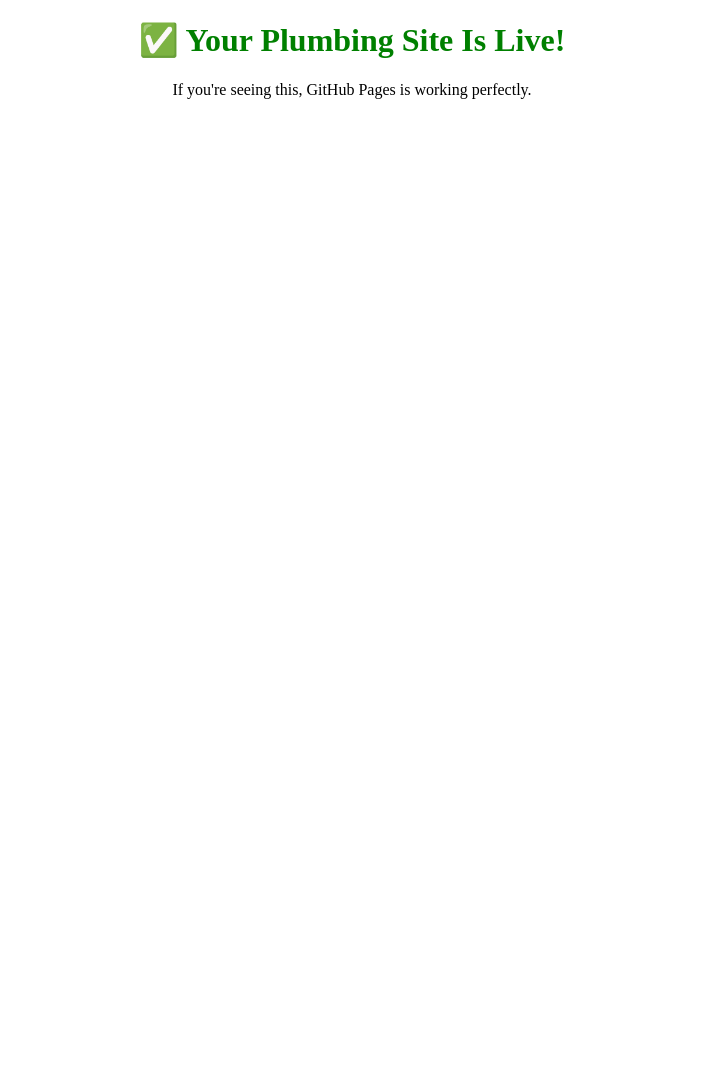
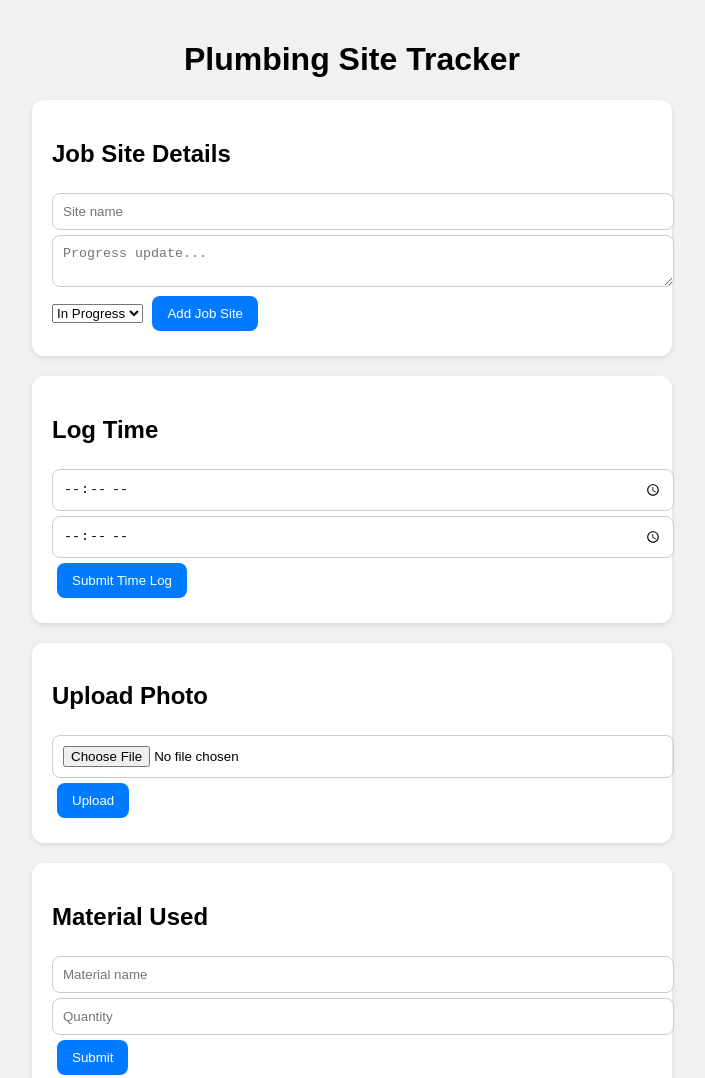
Before and after one commit to RicoJonker/plumbing-site-website, a plain HTML site: page index.html in a window 1280 px wide. Shown: the top 1078 px of the page, without its empty margins (288-993 px from the left). Before the commit the page ends 800 px from the top, so only its background shows below. Drawn offline with Linux system fonts and the light colour scheme.

Commit message:
Update index.html

```diff
--- a/index.html
+++ b/index.html
@@ -2,11 +2,82 @@
 <html lang="en">
 <head>
   <meta charset="UTF-8" />
-  <meta name="viewport" content="width=device-width, initial-scale=1.0" />
-  <title>Test Site</title>
+  <meta name="viewport" content="width=device-width, initial-scale=1.0"/>
+  <title>Plumbing Site Tracker</title>
+  <style>
+    body {
+      font-family: Arial, sans-serif;
+      margin: 0;
+      padding: 20px;
+      background: #f1f1f1;
+    }
+    h1 {
+      text-align: center;
+    }
+    .card {
+      background: white;
+      padding: 20px;
+      border-radius: 12px;
+      box-shadow: 0 2px 5px rgba(0,0,0,0.1);
+      max-width: 600px;
+      margin: 20px auto;
+    }
+    button {
+      padding: 10px 15px;
+      margin: 5px;
+      border: none;
+      border-radius: 8px;
+      background: #007bff;
+      color: white;
+      cursor: pointer;
+    }
+    button:hover {
+      background: #0056b3;
+    }
+    textarea, input {
+      width: 100%;
+      padding: 10px;
+      margin-top: 5px;
+      border-radius: 8px;
+      border: 1px solid #ccc;
+    }
+  </style>
 </head>
 <body>
-  <h1 style="color: green; text-align: center;">✅ Your Plumbing Site Is Live!</h1>
-  <p style="text-align: center;">If you're seeing this, GitHub Pages is working perfectly.</p>
+
+  <h1>Plumbing Site Tracker</h1>
+
+  <div class="card">
+    <h2>Job Site Details</h2>
+    <input type="text" placeholder="Site name" />
+    <textarea placeholder="Progress update..."></textarea>
+    <select>
+      <option>In Progress</option>
+      <option>Paused</option>
+      <option>Completed</option>
+    </select>
+    <button>Add Job Site</button>
+  </div>
+
+  <div class="card">
+    <h2>Log Time</h2>
+    <input type="time" />
+    <input type="time" />
+    <button>Submit Time Log</button>
+  </div>
+
+  <div class="card">
+    <h2>Upload Photo</h2>
+    <input type="file" accept="image/*" />
+    <button>Upload</button>
+  </div>
+
+  <div class="card">
+    <h2>Material Used</h2>
+    <input type="text" placeholder="Material name" />
+    <input type="number" placeholder="Quantity" />
+    <button>Submit</button>
+  </div>
+
 </body>
 </html>
```
